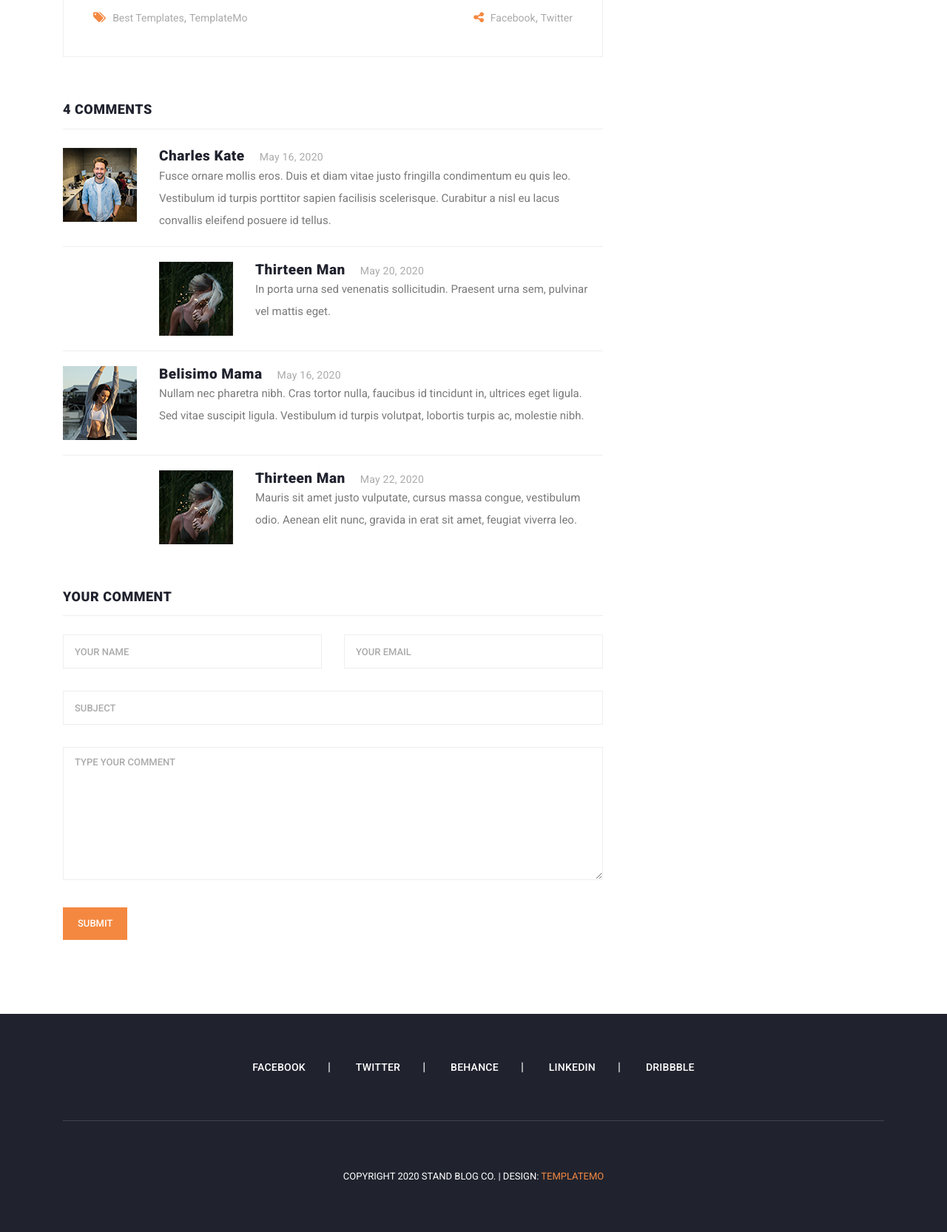
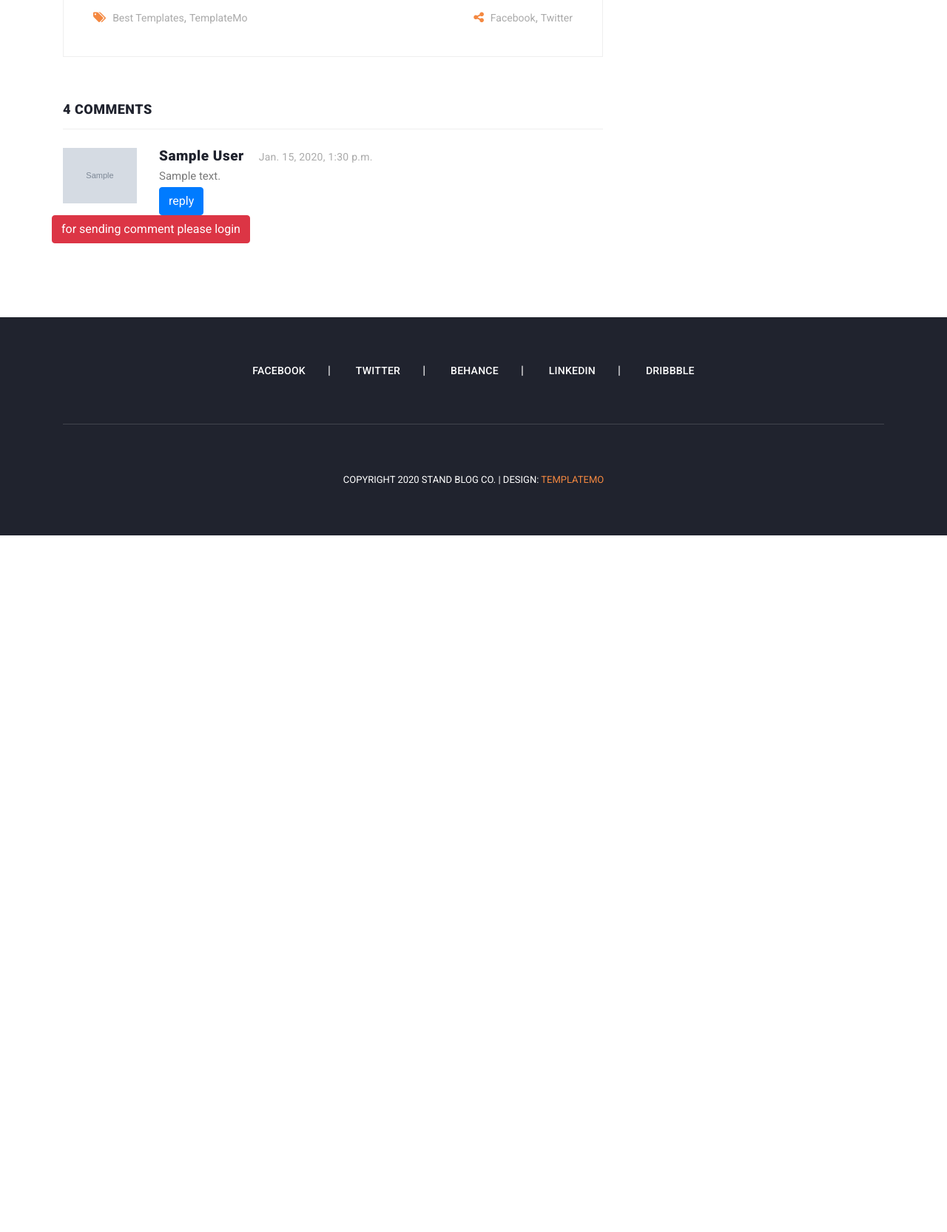
Before and after one commit to A0Rassafian/stand-blog, a Django app: a page that uses templates/includes/sidebar.html in a window 1280 px wide. Shown: the part 1334-3000 px from the top of the page at 74% size. After the commit the page ends 2058 px from the top, so only its background shows below. Run offline with Django 5.2, Linux system fonts and the light colour scheme; tables that the repository leaves empty hold one stand-in row (values such as "Sample post"); grey boxes marked "Sample" are stand-in pictures; some libraries are stand-ins or nearby versions.

Commit message:
"comments and search"

```diff
--- a/blog/admin.py
+++ b/blog/admin.py
@@ -1,6 +1,7 @@
 from django.contrib import admin
-from .models import Article, Category
+from .models import Article, Category, Comment
 
 # Register your models here.
 admin.site.register(Article)
 admin.site.register(Category)
+admin.site.register(Comment)
--- a/blog/templates/blog/article_detail.html
+++ b/blog/templates/blog/article_detail.html
@@ -38,7 +38,7 @@
                                         <a href="article_detail.html"><h4>{{ article.title }}</h4></a>
                                         <ul class="post-info">
                                             <li><a href="#">{{ article.author.get_full_name }}</a></li>
-                        <li><a href="#">{{ article.created}}</a></li>
+                                            <li><a href="#">{{ article.created }}</a></li>
                                             <li><a href="#">10 Comments</a></li>
                                         </ul>
                                         <p>{{ article.body }}</p>
@@ -70,46 +70,54 @@
                                     </div>
                                     <div class="content">
                                         <ul>
+                                            {% for  comment in article.comments.all %}
+                                                {% if comment.parent == None %}
                                                     <li>
                                                         <div class="author-thumb">
-                            <img src="{% static 'images/comment-author-01.jpg' %}" alt="">
+                                                            {% if comment.user.profile.image %}
+                                                                <img src="{{ comment.user.profile.image.url }}"
+                                                                     alt="">
+                                                            {% else %}
+                                                                <img src="{% static 'images/icons/default_user.png' %}"
+                                                                     alt="">
+                                                            {% endif %}
+
                                                         </div>
                                                         <div class="right-content">
-                            <h4>Charles Kate<span>May 16, 2020</span></h4>
-                            <p>Fusce ornare mollis eros. Duis et diam vitae justo fringilla condimentum eu quis leo. Vestibulum id turpis porttitor sapien facilisis scelerisque. Curabitur a nisl eu lacus convallis eleifend posuere id tellus.</p>
+                                                            <h4>{{ comment.user.get_full_name }}<span>{{ comment.created }}</span>
+                                                            </h4>
+                                                            <p>{{ comment.body }}</p>
+                                                            <button onclick="set_value({{ comment.id }})" class="btn btn-primary">reply</button>
                                                         </div>
                                                     </li>
+                                                    {% for reply in comment.replies.all %}
                                                         <li class="replied">
                                                             <div class="author-thumb">
-                            <img src="{% static 'images/comment-author-02.jpg' %}" alt="">
+                                                                {% if comment.user.profile.image %}
+                                                                    <img src="{{ comment.user.profile.image.url }}"
+                                                                         alt="">
+                                                                {% else %}
+                                                                    <img src="{% static 'images/icons/default_user.png' %}"
+                                                                         alt="">
+                                                                {% endif %}
                                                             </div>
                                                             <div class="right-content">
-                            <h4>Thirteen Man<span>May 20, 2020</span></h4>
-                            <p>In porta urna sed venenatis sollicitudin. Praesent urna sem, pulvinar vel mattis eget.</p>
+                                                                <h4>{{ reply.user.get_full_name }}<span>{{ reply.created }}</span>
+                                                                </h4>
+                                                                <p>{{ reply.body }}</p>
                                                             </div>
                                                         </li>
-                        <li>
-                          <div class="author-thumb">
-                            <img src="{% static 'images/comment-author-03.jpg' %}" alt="">
-                          </div>
-                          <div class="right-content">
-                            <h4>Belisimo Mama<span>May 16, 2020</span></h4>
-                            <p>Nullam nec pharetra nibh. Cras tortor nulla, faucibus id tincidunt in, ultrices eget ligula. Sed vitae suscipit ligula. Vestibulum id turpis volutpat, lobortis turpis ac, molestie nibh.</p>
-                          </div>
-                        </li>
-                        <li class="replied">
-                          <div class="author-thumb">
-                            <img src="{% static 'images/comment-author-02.jpg' %}" alt="">
-                          </div>
-                          <div class="right-content">
-                            <h4>Thirteen Man<span>May 22, 2020</span></h4>
-                            <p>Mauris sit amet justo vulputate, cursus massa congue, vestibulum odio. Aenean elit nunc, gravida in erat sit amet, feugiat viverra leo.</p>
-                          </div>
-                        </li>
+                                                    {% endfor %}
+
+                                                {% endif %}
+
+                                            {% endfor %}
+
                                         </ul>
                                     </div>
                                 </div>
                             </div>
+                            {% if request.user.is_authenticated %}
                                 <div class="col-lg-12">
                                 <div class="sidebar-item submit-comment">
                                     <div class="sidebar-heading">
@@ -117,30 +125,22 @@
                                     </div>
                                     <div class="content">
                                         <form id="comment" action="#" method="post">
+                                            {% csrf_token %}
                                             <div class="row">
-                          <div class="col-md-6 col-sm-12">
+                                                <input id="parent_id" type="hidden" name="parent_id" value="">
+
+                                                <div class="col-lg-12">
                                                     <fieldset>
-                              <input name="name" type="text" id="name" placeholder="Your name" required="">
-                            </fieldset>
-                          </div>
-                          <div class="col-md-6 col-sm-12">
-                            <fieldset>
-                              <input name="email" type="text" id="email" placeholder="Your email" required="">
-                            </fieldset>
-                          </div>
-                          <div class="col-md-12 col-sm-12">
-                            <fieldset>
-                              <input name="subject" type="text" id="subject" placeholder="Subject">
+                                                        <textarea name="body" rows="6" id="body"
+                                                                  placeholder="Type your comment"
+                                                                  required=""></textarea>
                                                     </fieldset>
                                                 </div>
                                                 <div class="col-lg-12">
                                                     <fieldset>
-                              <textarea name="message" rows="6" id="message" placeholder="Type your comment" required=""></textarea>
-                            </fieldset>
-                          </div>
-                          <div class="col-lg-12">
-                            <fieldset>
-                              <button type="submit" id="form-submit" class="main-button">Submit</button>
+                                                        <button type="submit" id="form-submit" class="main-button">
+                                                            Submit
+                                                        </button>
                                                     </fieldset>
                                                 </div>
                                             </div>
@@ -148,6 +148,9 @@
                                     </div>
                                 </div>
                             </div>
+                            {% else %}
+                                <a class="btn btn-danger" href="{% url 'account:login' %}">for sending comment please login</a>
+                            {% endif %}
                         </div>
                     </div>
                 </div>
@@ -155,5 +158,10 @@
             </div>
         </div>
     </section>
-
+<script>
+     function set_value (id){
+         document.getElementById("parent_id").value = id;
+         window.location.href = "#body"
+     }
+</script>
 {% endblock %}
--- a/blog/urls.py
+++ b/blog/urls.py
@@ -7,4 +7,5 @@ urlpatterns = [
     path('detail/<slug:slug>',views.article_detail,name='article_detail'),
     path('list/',views.article_list,name='article_list'),
     path("category/<int:pk>/",views.category_detail,name='category_detail'),
+    path("search/",views.search,name='search_article'),
 ]
--- a/blog/views.py
+++ b/blog/views.py
@@ -1,6 +1,6 @@
 from django.shortcuts import render ,get_object_or_404
 
-from blog.models import Article, Category
+from blog.models import Article, Category , Comment
 from django.core.paginator import Paginator
 
 # Create your views here.
@@ -10,7 +10,13 @@ from django.core.paginator import Paginator
 
 
 def article_detail(request,slug):
+
     article = get_object_or_404(Article,slug=slug)
+    if request.method == 'POST':
+        body = request.POST.get('body')
+        parent_id = request.POST.get('parent_id')
+        Comment.objects.create(article=article,body=body,user=request.user,parent_id=parent_id)
+
     return render(request,"blog/article_detail.html",{"article":article})
 
 
@@ -31,3 +37,13 @@ def category_detail(request,pk):
     page = request.GET.get('page')
     articles = paginator.get_page(page)
     return render(request,"blog/article_list.html",{"articles":articles})
+
+
+
+def search (request):
+    q = request.GET.get('q')
+    articles = Article.objects.filter(title__icontains=q)
+    paginator = Paginator(articles, 1)
+    page = request.GET.get('page')
+    articles = paginator.get_page(page)
+    return render(request, "blog/article_list.html", {"articles": articles})
--- a/templates/includes/sidebar.html
+++ b/templates/includes/sidebar.html
@@ -4,8 +4,8 @@
               <div class="row">
                 <div class="col-lg-12">
                   <div class="sidebar-item search">
-                    <form id="search_form" name="gs" method="GET" action="#">
-                      <input type="text" name="q" class="searchText" placeholder="type to search..." autocomplete="on">
+                    <form id="search_form" name="gs" method="GET" action="{% url 'blog:search_article' %}">
+                      <input type="text" name="q" class="searchText" placeholder="type to search..." autocomplete="on" {% if request.GET.q %}value="{{request.GET.q}}"{% endif %}>
                     </form>
                   </div>
                 </div>
```
Also changed, not shown: blog/models.py (+11 -0 lines), blog/templates/blog/article_list.html (+4 -4 lines), blog/migrations/0010_comment.py (added), blog/migrations/0011_alter_comment_parent.py (added), static/images/icons/default_user.png (added). Lines whose indentation alone changed are shown as unchanged.
